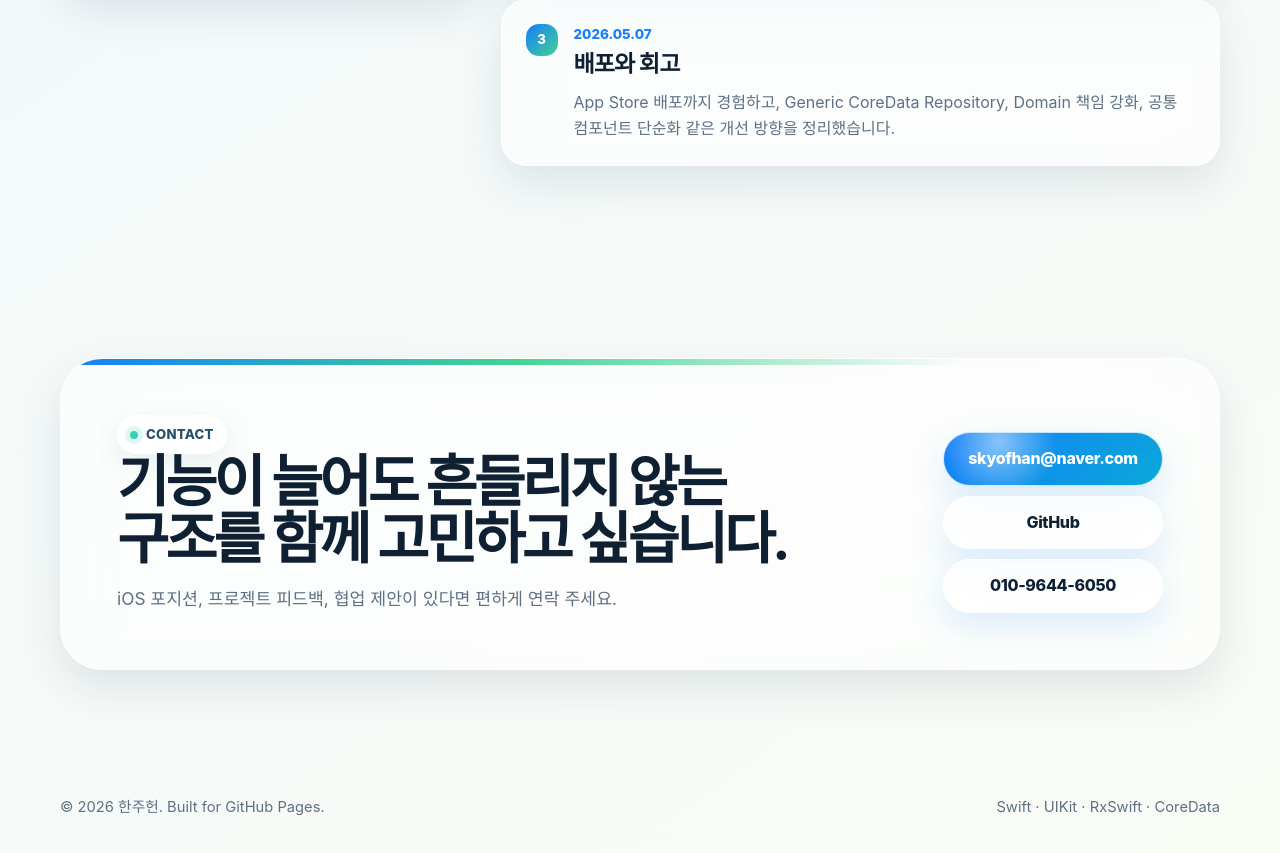
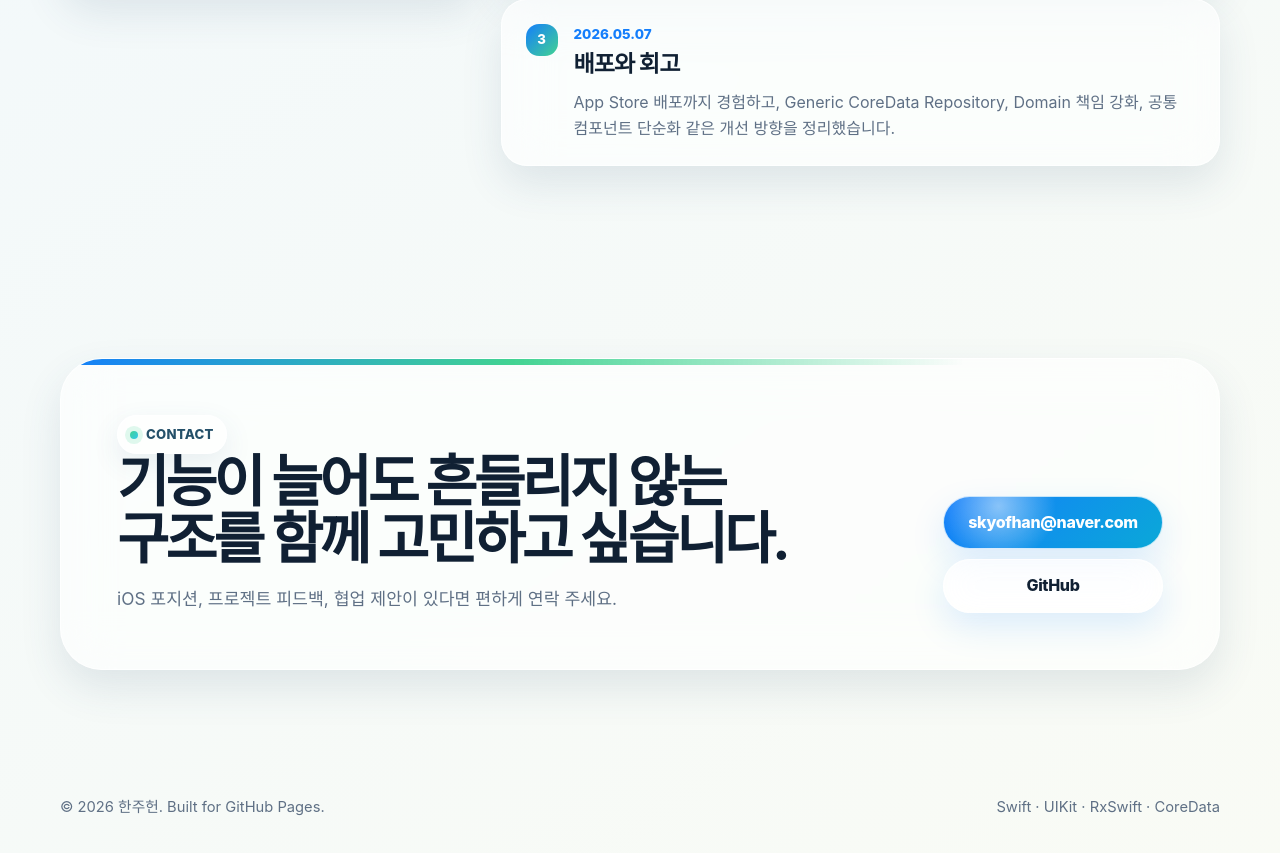
Before and after one commit to TyrHanz/portfolio, a plain HTML site: page index.html in a window 1280 px wide. Shown: the part 4755-5608 px from the top of the page. Drawn offline with Linux system fonts and the light colour scheme.

Commit message:
Update index.html

```diff
--- a/index.html
+++ b/index.html
@@ -1434,7 +1434,6 @@
         <div class="contact-actions" aria-label="연락 링크">
           <a class="button primary" href="mailto:skyofhan@naver.com">skyofhan@naver.com</a>
           <a class="button secondary" href="https://github.com/TyrHanz" target="_blank" rel="noreferrer">GitHub</a>
-          <a class="button secondary" href="tel:01096446050">010-9644-6050</a>
         </div>
       </div>
     </section>
```
